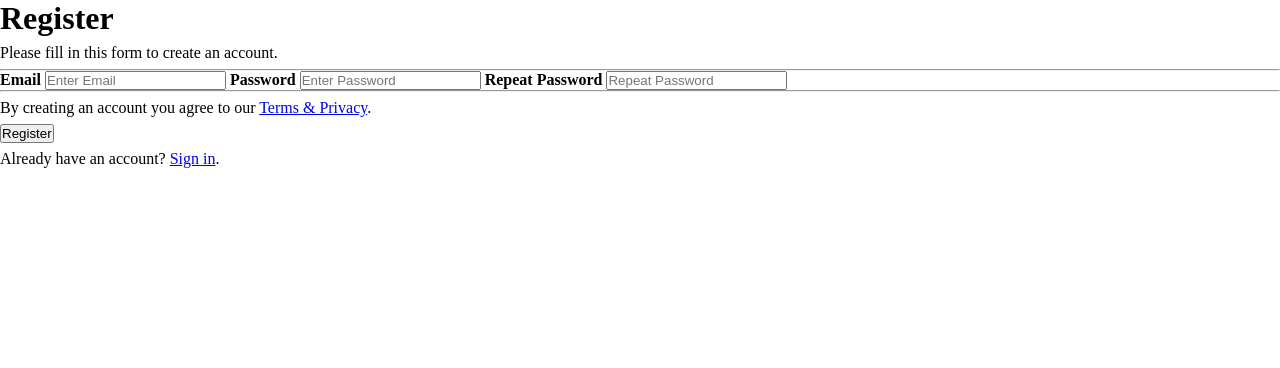
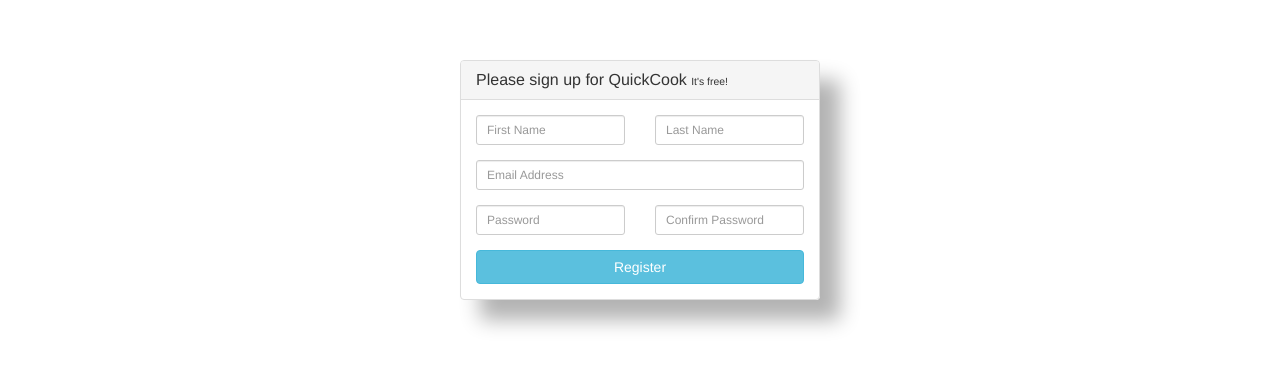
Before and after one commit to novachelly/QuickCook2, a Flask app: page /register in a window 1280 px wide. Shown: the top 368 px of the page. Run offline with Flask 2, Linux system fonts and the light colour scheme; some libraries are stand-ins or nearby versions.

Commit message:
first commit

```diff
--- a/static/css/style.css
+++ b/static/css/style.css
@@ -272,3 +272,26 @@ section h3 {
     transform:rotate(45deg);
   }
 }
+
+body h1 {
+  font-family: "Raleway";
+  text-transform: ;
+  color: #000;
+  font-size:120px;
+}
+
+body{
+    background-color: #525252;
+}
+.centered-form{
+	margin-top: 60px;
+}
+
+.centered-form .panel{
+	background: rgba(255, 255, 255, 0.8);
+	box-shadow: rgba(0, 0, 0, 0.3) 20px 20px 20px;
+}
+
+panel-body{
+    background-color:rgba(211, 153, 230)
+}
--- a/templates/index.html
+++ b/templates/index.html
@@ -30,6 +30,9 @@
 		</div>
 
 		<header class="header1">
+            <br>
+            <br>
+            <br>
 			<h1>QuickCook</h1>
 			<h2>Anyone can find the perfect recipe</h2>
 			<a href="/register">
@@ -73,7 +76,7 @@
 					natus, vel tempore obcaecati!</p>
 			</div>
 			<div class="image">
-				<img src="https://food.fnr.sndimg.com/content/dam/images/food/fullset/2019/7/17/QK0102_Kardea.jpg.rend.hgtvcom.616.462.suffix/1563396501676.jpeg" alt="Mission Statement">
+				<img src="https://slack-imgs.com/?c=1&o1=ro&url=https%3A%2F%2Fimg.vixdata.io%2Fpd%2Fjpg-large%2Fes%2Fsites%2Fdefault%2Ffiles%2Fimj%2Fimujer%2F5%2F5-tips-para-cocinar-mas-sano-6.jpg" alt="Mission Statement">
       </div>
 		</section>
 
--- a/templates/register.html
+++ b/templates/register.html
@@ -3,32 +3,61 @@
 <head>
 	<title>Register!</title>
     <link rel="stylesheet" href="static/css/style.css?q={{time}}" type="text/css">
+    <form action="/register">
+  <link href="//netdna.bootstrapcdn.com/bootstrap/3.1.0/css/bootstrap.min.css" rel="stylesheet" id="bootstrap-css">
+<script src="//netdna.bootstrapcdn.com/bootstrap/3.1.0/js/bootstrap.min.js"></script>
+<script src="//code.jquery.com/jquery-1.11.1.min.js"></script>
 </head>
 
 <body>
-  <form action="/register">
-  <div class="container">
-    <h1>Register</h1>
-    <p>Please fill in this form to create an account.</p>
-    <hr>
 
-    <label for="email"><b>Email</b></label>
-    <input type="text" placeholder="Enter Email" name="email" id="email" required>
+<div class="container">
+        <div class="row centered-form">
+        <div class="col-xs-12 col-sm-8 col-md-4 col-sm-offset-2 col-md-offset-4">
+        	<div class="panel panel-default">
+        		<div class="panel-heading">
+			    		<h3 class="panel-title">Please sign up for QuickCook <small>It's free!</small></h3>
+			 			</div>
+			 			<div class="panel-body">
+			    		<form role="form">
+			    			<div class="row">
+			    				<div class="col-xs-6 col-sm-6 col-md-6">
+			    					<div class="form-group">
+			                <input type="text" name="first_name" id="first_name" class="form-control input-sm" placeholder="First Name">
+			    					</div>
+			    				</div>
+			    				<div class="col-xs-6 col-sm-6 col-md-6">
+			    					<div class="form-group">
+			    						<input type="text" name="last_name" id="last_name" class="form-control input-sm" placeholder="Last Name">
+			    					</div>
+			    				</div>
+			    			</div>
 
-    <label for="psw"><b>Password</b></label>
-    <input type="password" placeholder="Enter Password" name="psw" id="psw" required>
+			    			<div class="form-group">
+			    				<input type="email" name="email" id="email" class="form-control input-sm" placeholder="Email Address">
+			    			</div>
 
-    <label for="psw-repeat"><b>Repeat Password</b></label>
-    <input type="password" placeholder="Repeat Password" name="psw-repeat" id="psw-repeat" required>
-    <hr>
+			    			<div class="row">
+			    				<div class="col-xs-6 col-sm-6 col-md-6">
+			    					<div class="form-group">
+			    						<input type="password" name="password" id="password" class="form-control input-sm" placeholder="Password">
+			    					</div>
+			    				</div>
+			    				<div class="col-xs-6 col-sm-6 col-md-6">
+			    					<div class="form-group">
+			    						<input type="password" name="password_confirmation" id="password_confirmation" class="form-control input-sm" placeholder="Confirm Password">
+			    					</div>
+			    				</div>
+			    			</div>
 
-    <p>By creating an account you agree to our <a href="#">Terms & Privacy</a>.</p>
-    <button type="submit" class="registerbtn">Register</button>
-  </div>
+			    			<input type="submit" value="Register" class="btn btn-info btn-block">
 
-  <div class="container signin">
-    <p>Already have an account? <a href="#">Sign in</a>.</p>
-  </div>
+			    		</form>
+			    	</div>
+	    		</div>
+    		</div>
+    	</div>
+    </div>
 </form>
 </body>
 
```
